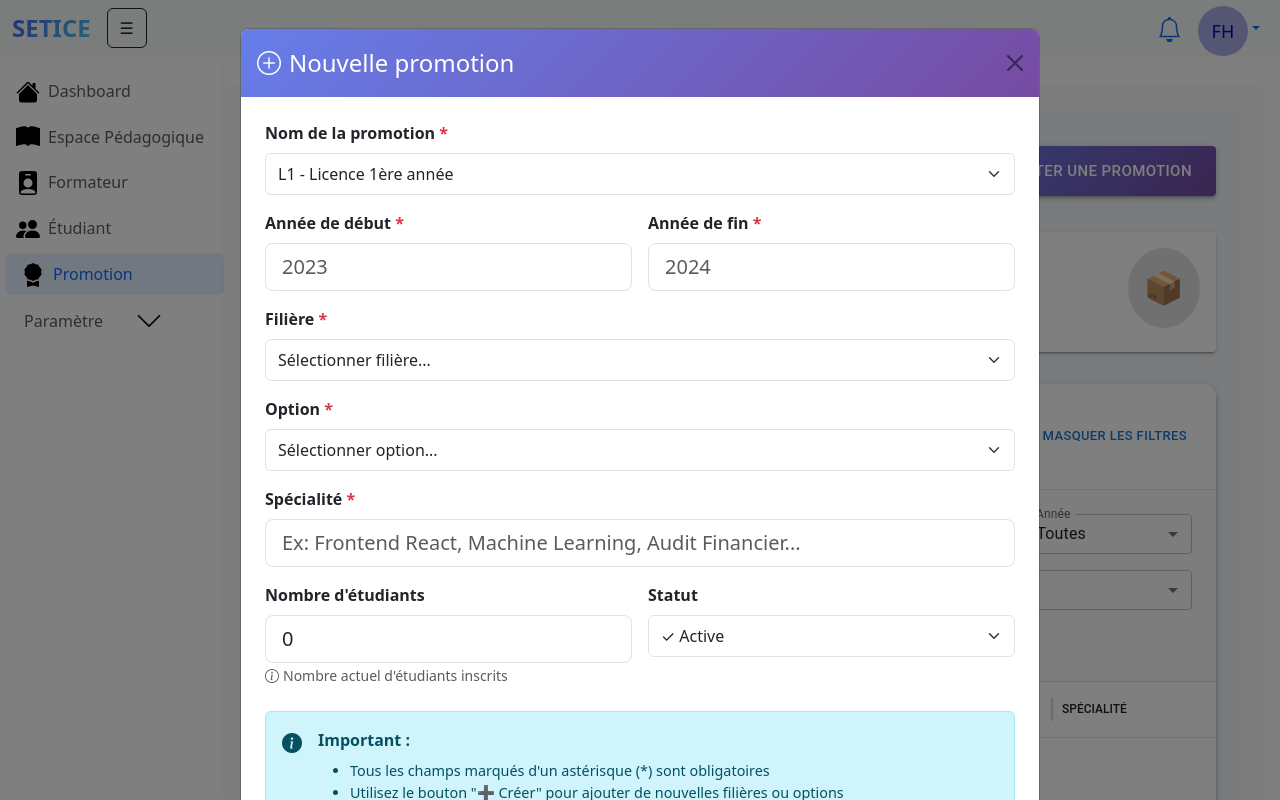
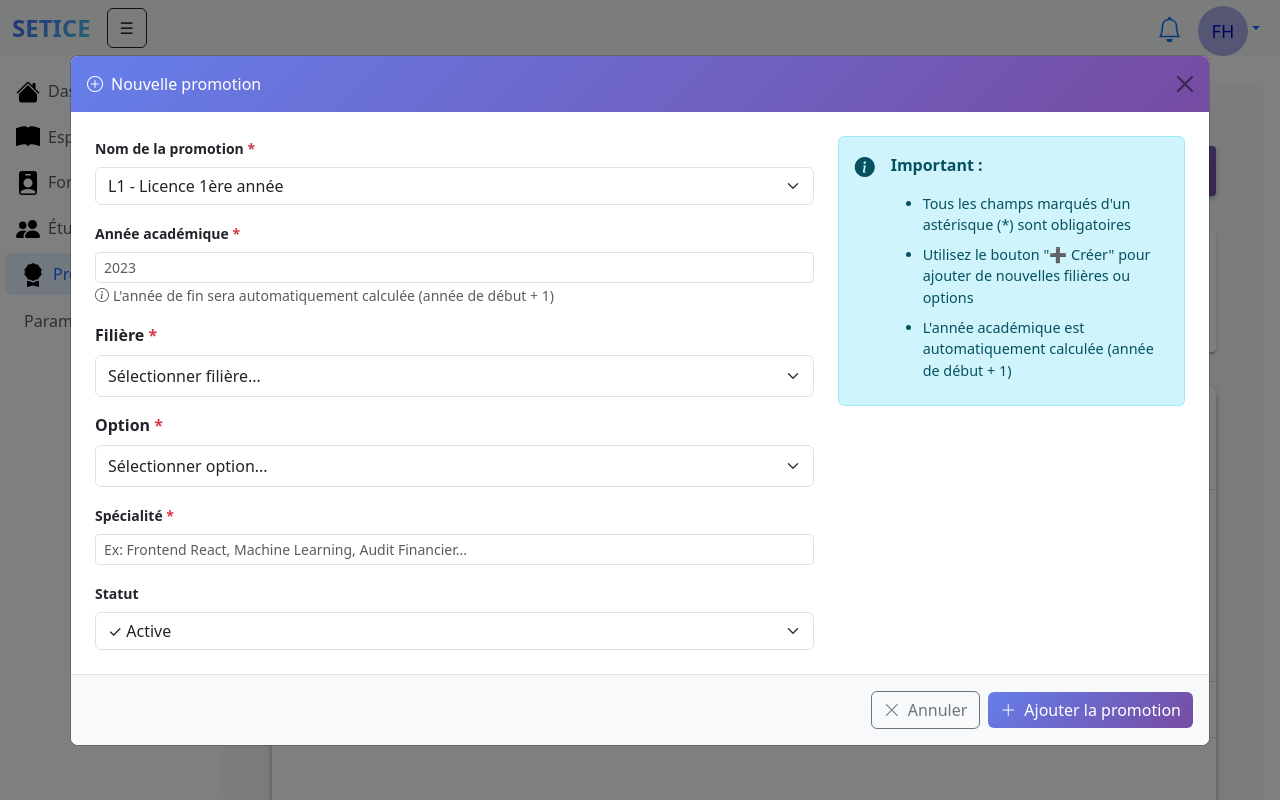
Before and after one commit to FranckHOUNSSOU/ApexDev-SETICE-Frontend, a React (Vite) app: page /Promotion in a window 1280 px wide. Both pictures are taken after typing "Sample" into the empty fields and a click on the button "AJOUTER UNE PROMOTION". Built offline with nearby package versions, Linux system fonts and the light colour scheme.

Commit message:
amélioration du modal d'ajout de promotion

```diff
--- a/src/components/pages/Promotions/PromotionFormModal.tsx
+++ b/src/components/pages/Promotions/PromotionFormModal.tsx
@@ -32,8 +32,7 @@ export const PromotionFormModal: React.FC<PromotionFormModalProps> = ({
     filiere: '',
     option: '',
     specialite: '',
-    statut: 'Active',
-    nombreEtudiants: 0
+    statut: 'Active'
   });
 
   const [errors, setErrors] = useState<Record<string, boolean>>({});
@@ -52,32 +51,29 @@ export const PromotionFormModal: React.FC<PromotionFormModalProps> = ({
         filiere: '',
         option: '',
         specialite: '',
-        statut: 'Active',
-        nombreEtudiants: 0
+        statut: 'Active'
       });
     }
     setErrors({});
     setTouched({});
   }, [promotion, show]);
 
+  const handleAnneeDebutChange = (value: string) => {
+    setFormData({
+      ...formData,
+      anneeDebut: value,
+      anneeFin: value ? (parseInt(value) + 1).toString() : ''
+    });
+  };
+
   const validateForm = (): boolean => {
     const newErrors: Record<string, boolean> = {};
 
     if (!formData.nomPromotion) newErrors.nomPromotion = true;
     if (!formData.anneeDebut.trim()) newErrors.anneeDebut = true;
-    if (!formData.anneeFin.trim()) newErrors.anneeFin = true;
     if (!formData.filiere.trim()) newErrors.filiere = true;
     if (!formData.option.trim()) newErrors.option = true;
     if (!formData.specialite.trim()) newErrors.specialite = true;
-
-    // Validation des années
-    if (formData.anneeDebut && formData.anneeFin) {
-      const debut = parseInt(formData.anneeDebut);
-      const fin = parseInt(formData.anneeFin);
-      if (debut >= fin) {
-        newErrors.anneeFin = true;
-      }
-    }
 
     setErrors(newErrors);
     return Object.keys(newErrors).length === 0;
@@ -106,7 +102,7 @@ export const PromotionFormModal: React.FC<PromotionFormModalProps> = ({
   };
 
   return (
-    <Modal show={show} onHide={onHide} centered size="lg" backdrop="static">
+    <Modal show={show} onHide={onHide} centered size="xl" backdrop="static">
       <Modal.Header
         closeButton
         style={{
@@ -115,19 +111,21 @@ export const PromotionFormModal: React.FC<PromotionFormModalProps> = ({
           border: 'none'
         }}
       >
-        <Modal.Title>
+        <Modal.Title className="h6">
           <i className={`bi ${isEditing ? 'bi-pencil-square' : 'bi-plus-circle'} me-2`}></i>
           {isEditing ? 'Modifier la promotion' : 'Nouvelle promotion'}
         </Modal.Title>
       </Modal.Header>
 
       <Modal.Body className="p-4">
+        <Row>
+          <Col lg={8}>
             <Form>
               <Row className="g-3">
                 {/* Nom de la promotion */}
                 <Col xs={12}>
                   <Form.Group>
-                <Form.Label className="fw-semibold">
+                    <Form.Label className="fw-semibold small">
                       Nom de la promotion <span className="text-danger">*</span>
                     </Form.Label>
                     <Form.Select
@@ -135,7 +133,7 @@ export const PromotionFormModal: React.FC<PromotionFormModalProps> = ({
                       onChange={(e) => setFormData({ ...formData, nomPromotion: e.target.value as any })}
                       onBlur={() => handleBlur('nomPromotion')}
                       isInvalid={isFieldInvalid('nomPromotion')}
-                  className="form-control-lg"
+                      className="form-control form-control-sm"
                     >
                       <option value="L1">L1 - Licence 1ère année</option>
                       <option value="L2">L2 - Licence 2ème année</option>
@@ -149,46 +147,29 @@ export const PromotionFormModal: React.FC<PromotionFormModalProps> = ({
                   </Form.Group>
                 </Col>
 
-            {/* Années */}
-            <Col md={6}>
+                {/* Année académique */}
+                <Col xs={12}>
                   <Form.Group>
-                <Form.Label className="fw-semibold">
-                  Année de début <span className="text-danger">*</span>
+                    <Form.Label className="fw-semibold small">
+                      Année académique <span className="text-danger">*</span>
                     </Form.Label>
                     <Form.Control
                       type="text"
                       placeholder="2023"
                       value={formData.anneeDebut}
-                  onChange={(e) => setFormData({ ...formData, anneeDebut: e.target.value })}
+                      onChange={(e) => handleAnneeDebutChange(e.target.value)}
                       onBlur={() => handleBlur('anneeDebut')}
                       isInvalid={isFieldInvalid('anneeDebut')}
-                  className="form-control-lg"
+                      className="form-control form-control-sm"
                       maxLength={4}
                     />
                     <Form.Control.Feedback type="invalid">
-                  L'année de début est obligatoire
+                      L'année académique est obligatoire
                     </Form.Control.Feedback>
-              </Form.Group>
-            </Col>
-
-            <Col md={6}>
-              <Form.Group>
-                <Form.Label className="fw-semibold">
-                  Année de fin <span className="text-danger">*</span>
-                </Form.Label>
-                <Form.Control
-                  type="text"
-                  placeholder="2024"
-                  value={formData.anneeFin}
-                  onChange={(e) => setFormData({ ...formData, anneeFin: e.target.value })}
-                  onBlur={() => handleBlur('anneeFin')}
-                  isInvalid={isFieldInvalid('anneeFin')}
-                  className="form-control-lg"
-                  maxLength={4}
-                />
-                <Form.Control.Feedback type="invalid">
-                  L'année de fin doit être supérieure à l'année de début
-                </Form.Control.Feedback>
+                    <Form.Text className="text-muted small">
+                      <i className="bi bi-info-circle me-1"></i>
+                      L'année de fin sera automatiquement calculée (année de début + 1)
+                    </Form.Text>
                   </Form.Group>
                 </Col>
 
@@ -227,7 +208,7 @@ export const PromotionFormModal: React.FC<PromotionFormModalProps> = ({
                 {/* Spécialité */}
                 <Col xs={12}>
                   <Form.Group>
-                <Form.Label className="fw-semibold">
+                    <Form.Label className="fw-semibold small">
                       Spécialité <span className="text-danger">*</span>
                     </Form.Label>
                     <Form.Control
@@ -237,7 +218,7 @@ export const PromotionFormModal: React.FC<PromotionFormModalProps> = ({
                       onChange={(e) => setFormData({ ...formData, specialite: e.target.value })}
                       onBlur={() => handleBlur('specialite')}
                       isInvalid={isFieldInvalid('specialite')}
-                  className="form-control-lg"
+                      className="form-control form-control-sm"
                     />
                     <Form.Control.Feedback type="invalid">
                       La spécialité est obligatoire
@@ -245,34 +226,14 @@ export const PromotionFormModal: React.FC<PromotionFormModalProps> = ({
                   </Form.Group>
                 </Col>
 
-            {/* Nombre d'étudiants */}
-            <Col md={6}>
+                {/* Statut */}
+                <Col xs={12}>
                   <Form.Group>
-                <Form.Label className="fw-semibold">
-                  Nombre d'étudiants
-                </Form.Label>
-                <Form.Control
-                  type="number"
-                  min="0"
-                  value={formData.nombreEtudiants}
-                  onChange={(e) => setFormData({ ...formData, nombreEtudiants: parseInt(e.target.value) || 0 })}
-                  className="form-control-lg"
-                />
-                <Form.Text className="text-muted">
-                  <i className="bi bi-info-circle me-1"></i>
-                  Nombre actuel d'étudiants inscrits
-                </Form.Text>
-              </Form.Group>
-            </Col>
-
-            {/* Statut */}
-            <Col md={6}>
-              <Form.Group>
-                <Form.Label className="fw-semibold">Statut</Form.Label>
+                    <Form.Label className="fw-semibold small">Statut</Form.Label>
                     <Form.Select
                       value={formData.statut}
                       onChange={(e) => setFormData({ ...formData, statut: e.target.value as any })}
-                  className="form-control-lg"
+                      className="form-control form-control-sm"
                     >
                       <option value="Active">✓ Active</option>
                       <option value="Archivée">📦 Archivée</option>
@@ -281,32 +242,35 @@ export const PromotionFormModal: React.FC<PromotionFormModalProps> = ({
                 </Col>
               </Row>
             </Form>
+          </Col>
 
+          <Col lg={4}>
             {/* Alerte d'information */}
-        <Alert variant="info" className="mt-4 mb-0">
+            <Alert variant="info" className="sticky-top">
               <div className="d-flex align-items-start">
                 <i className="bi bi-info-circle-fill fs-5 me-3"></i>
                 <div>
                   <strong>Important :</strong>
-              <ul className="mb-0 mt-2" style={{ fontSize: '0.9rem' }}>
-                <li>Tous les champs marqués d'un astérisque (*) sont obligatoires</li>
-                <li>Utilisez le bouton "➕ Créer" pour ajouter de nouvelles filières ou options</li>
-                <li>L'année de fin doit être supérieure à l'année de début</li>
+                  <ul className="mb-0 mt-3" style={{ fontSize: '0.9rem' }}>
+                    <li className="mb-2">Tous les champs marqués d'un astérisque (*) sont obligatoires</li>
+                    <li className="mb-2">Utilisez le bouton "➕ Créer" pour ajouter de nouvelles filières ou options</li>
+                    <li className="mb-2">L'année académique est automatiquement calculée (année de début + 1)</li>
                   </ul>
                 </div>
               </div>
             </Alert>
+          </Col>
+        </Row>
       </Modal.Body>
 
       <Modal.Footer style={{ backgroundColor: '#f8f9fa' }}>
-        <Button variant="outline-secondary" onClick={onHide} size="lg">
+        <Button variant="outline-secondary" onClick={onHide}>
           <i className="bi bi-x-lg me-2"></i>
           Annuler
         </Button>
         <Button
           variant="primary"
           onClick={handleSubmit}
-          size="lg"
           style={{
             background: 'linear-gradient(135deg, #667eea 0%, #764ba2 100%)',
             border: 'none'
--- a/src/components/pages/Promotions/Promotions.tsx
+++ b/src/components/pages/Promotions/Promotions.tsx
@@ -229,13 +229,14 @@ const Promotions: React.FC = () => {
     try {
       if (selectedPromotion) {
         setPromotions(prev => prev.map(p =>
-          p.id === selectedPromotion.id ? { ...data, id: p.id } : p
+          p.id === selectedPromotion.id ? { ...data, id: p.id, nombreEtudiants: 0 } : p
         ));
         showNotification('Promotion modifiée avec succès', 'success');
       } else {
         const newPromotion: Promotion = {
           id: promotions.length > 0 ? Math.max(...promotions.map(p => p.id)) + 1 : 1,
-          ...data
+          ...data,
+          nombreEtudiants: 0
         };
         setPromotions(prev => [...prev, newPromotion]);
         showNotification('Promotion ajoutée avec succès', 'success');
--- a/src/types/promotion.ts
+++ b/src/types/promotion.ts
@@ -20,7 +20,7 @@ export interface PromotionFormData {
   option: string;
   specialite: string;
   statut: 'Active' | 'Archivée';
-  nombreEtudiants: number;
+  nombreEtudiants?: number;
 }
 
 export interface FilterOptions {
```
Lines whose indentation alone changed are shown as unchanged.
